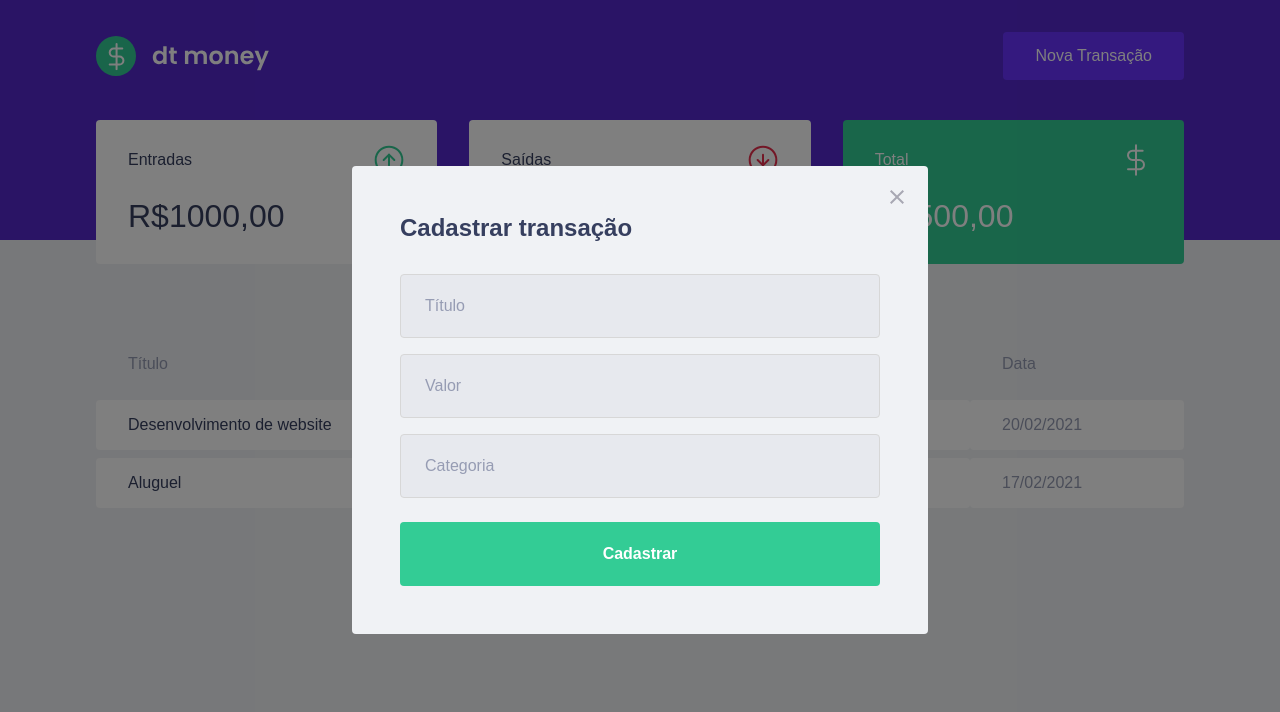
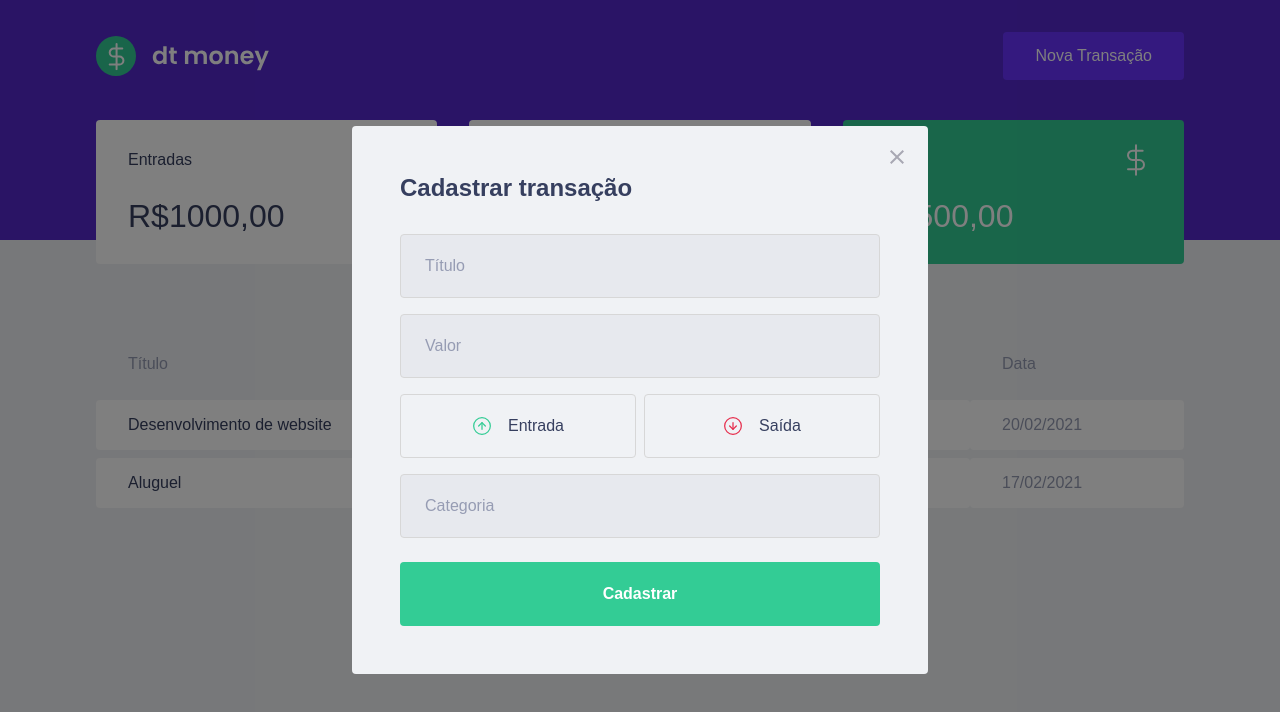
Before and after one commit to Leonnard19/dtmoney, a React (Create React App) app: page / in a window 1280 px wide. Both pictures are taken after a click on the button "Nova Transação". Shown: the top 712 px of the page. Built offline with nearby package versions, Linux system fonts and the light colour scheme; no server answers; the HTML template or start-up script is replaced by a standard one; what miragejs would draw is missing.

Commit message:
Created income/outcome buttons

```diff
--- a/package.json
+++ b/package.json
@@ -5,6 +5,7 @@
   "dependencies": {
     "axios": "^0.27.2",
     "miragejs": "^0.1.45",
+    "polished": "^4.2.2",
     "react": "^18.2.0",
     "react-dom": "^18.2.0",
     "react-modal": "^3.15.1",
--- a/src/components/NewTransactionModal/index.tsx
+++ b/src/components/NewTransactionModal/index.tsx
@@ -1,6 +1,8 @@
 import Modal from 'react-modal';
 import closeImg from '../../assets/close.svg';
-import { Container } from './styles';
+import incomeImg from '../../assets/income.svg';
+import outcomeImg from '../../assets/outcome.svg';
+import { Container, TransactionTypeContainer } from './styles';
 
 interface NewTransactionModalProps {
   isOpen: boolean;
@@ -24,6 +26,19 @@
 
         <input placeholder="Título" />
         <input type="number" placeholder="Valor" />
+
+        <TransactionTypeContainer>
+          <button type="button">
+            <img src={incomeImg} alt="Entrada" />
+            <span>Entrada</span>
+          </button>
+
+          <button type="button">
+            <img src={outcomeImg} alt="Saída" />
+            <span>Saída</span>
+          </button>
+        </TransactionTypeContainer>
+
         <input placeholder="Categoria" />
         <button type="submit">Cadastrar</button>
       </Container>
--- a/src/components/NewTransactionModal/styles.ts
+++ b/src/components/NewTransactionModal/styles.ts
@@ -1,4 +1,5 @@
 import styled from 'styled-components';
+import { darken, transparentize } from 'polished';
 
 export const Container = styled.form`
   h2 {
@@ -43,3 +44,38 @@
     }
   }
 `;
+
+export const TransactionTypeContainer = styled.div`
+  margin: 1rem 0;
+  display: grid;
+  grid-template-columns: 1fr 1fr;
+  gap: 0.5rem;
+
+  button {
+    height: 4rem;
+    border: 1px solid #d7d7d7;
+    border-radius: 0.25rem;
+
+    background: transparent;
+
+    display: flex;
+    align-items: center;
+    justify-content: center;
+    transition: border-color 0.2s;
+
+    &:hover {
+      border-color: ${darken(0.1, '#d7d7d7')};
+    }
+  }
+
+  img {
+    width: 20px;
+    height: 20px;
+  }
+  span {
+    display: inline-block;
+    margin-left: 1rem;
+    font-size: 1rem;
+    color: var(--text-title);
+  }
+`;
```
Also changed, not shown: 1 other file (tests, documents, lock files or other folders).
